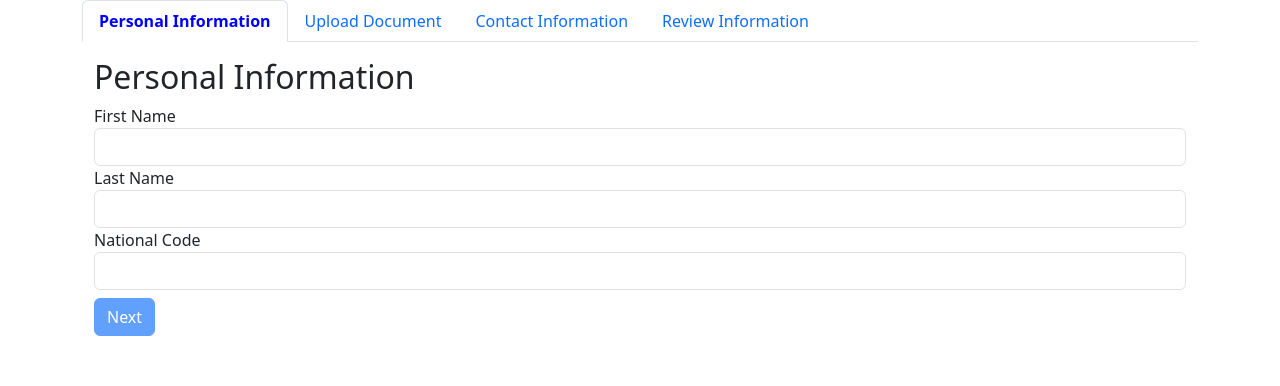
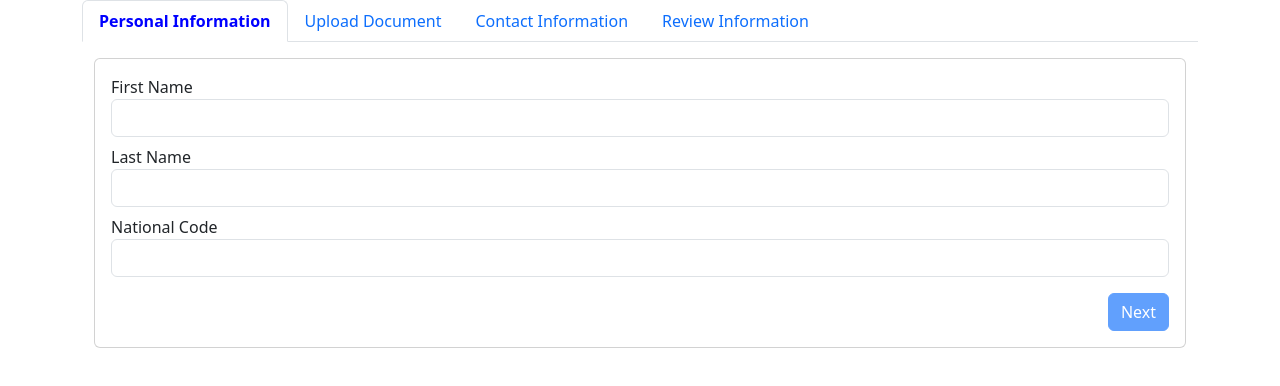
Before and after one commit to fahimehahmadi94/User-Form, an Angular app: page /personal-info in a window 1280 px wide. Shown: the top 386 px of the page. Built offline with nearby package versions, Linux system fonts and the light colour scheme.

Commit message:
card personal info

```diff
--- a/src/app/feature/personal-info/personal-info.component.html
+++ b/src/app/feature/personal-info/personal-info.component.html
@@ -1,27 +1,59 @@
 <div class="container">
-  <h2>Personal Information</h2>
+  <div class="card">
+    <div class="card-body">
       <form [formGroup]="personalInfoFG" (ngSubmit)="onSubmit()">
-    <div class="form-group">
+        <div class="form-group mb-2">
           <label for="firstName">First Name</label>
           <input id="firstName" class="form-control" [formControl]="firstNameFC">
           <div *ngIf="invalidInput(firstNameFC)" class="text-danger">
             First Name is required.
           </div>
         </div>
-    <div class="form-group">
+        <div class="form-group mb-2">
           <label for="lastName">Last Name</label>
           <input id="lastName" class="form-control" [formControl]="lastNameFC">
           <div *ngIf="invalidInput(lastNameFC)" class="text-danger">
             First Name is required.
           </div>
         </div>
-    <div class="form-group">
+        <div class="form-group mb-2">
           <label for="nationalCode">National Code</label>
           <input id="nationalCode" class="form-control" [formControl]="nationalCodeFC" maxlength="10">
           <div *ngIf="invalidInput(nationalCodeFC)" class="text-danger">
             National Code is required and must be 10 digits.
           </div>
         </div>
+        <div class="d-flex justify-content-md-end">
           <button type="submit" class="btn btn-primary mt-2" [disabled]="personalInfoFG.invalid">Next</button>
+        </div>
       </form>
     </div>
+  </div>
+</div>
+<!--<div class="container">-->
+<!--  <h2>Personal Information</h2>-->
+<!--  <form [formGroup]="personalInfoFG" (ngSubmit)="onSubmit()">-->
+<!--    <div class="form-group">-->
+<!--      <label for="firstName">First Name</label>-->
+<!--      <input id="firstName" class="form-control" [formControl]="firstNameFC">-->
+<!--      <div *ngIf="invalidInput(firstNameFC)" class="text-danger">-->
+<!--        First Name is required.-->
+<!--      </div>-->
+<!--    </div>-->
+<!--    <div class="form-group">-->
+<!--      <label for="lastName">Last Name</label>-->
+<!--      <input id="lastName" class="form-control" [formControl]="lastNameFC">-->
+<!--      <div *ngIf="invalidInput(lastNameFC)" class="text-danger">-->
+<!--        First Name is required.-->
+<!--      </div>-->
+<!--    </div>-->
+<!--    <div class="form-group">-->
+<!--      <label for="nationalCode">National Code</label>-->
+<!--      <input id="nationalCode" class="form-control" [formControl]="nationalCodeFC" maxlength="10">-->
+<!--      <div *ngIf="invalidInput(nationalCodeFC)" class="text-danger">-->
+<!--        National Code is required and must be 10 digits.-->
+<!--      </div>-->
+<!--    </div>-->
+<!--    <button type="submit" class="btn btn-primary mt-2" [disabled]="personalInfoFG.invalid">Next</button>-->
+<!--  </form>-->
+<!--</div>-->
```
Lines whose indentation alone changed are shown as unchanged.
